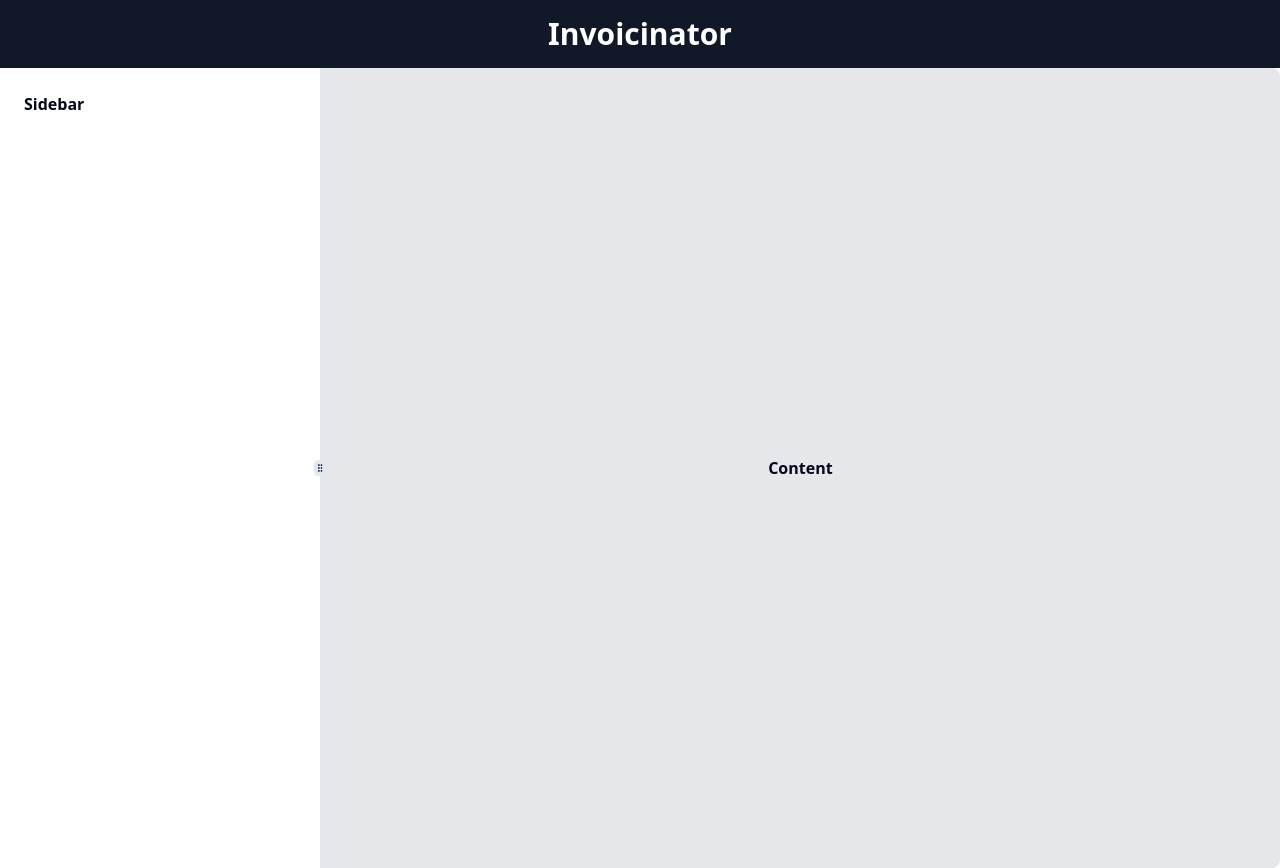
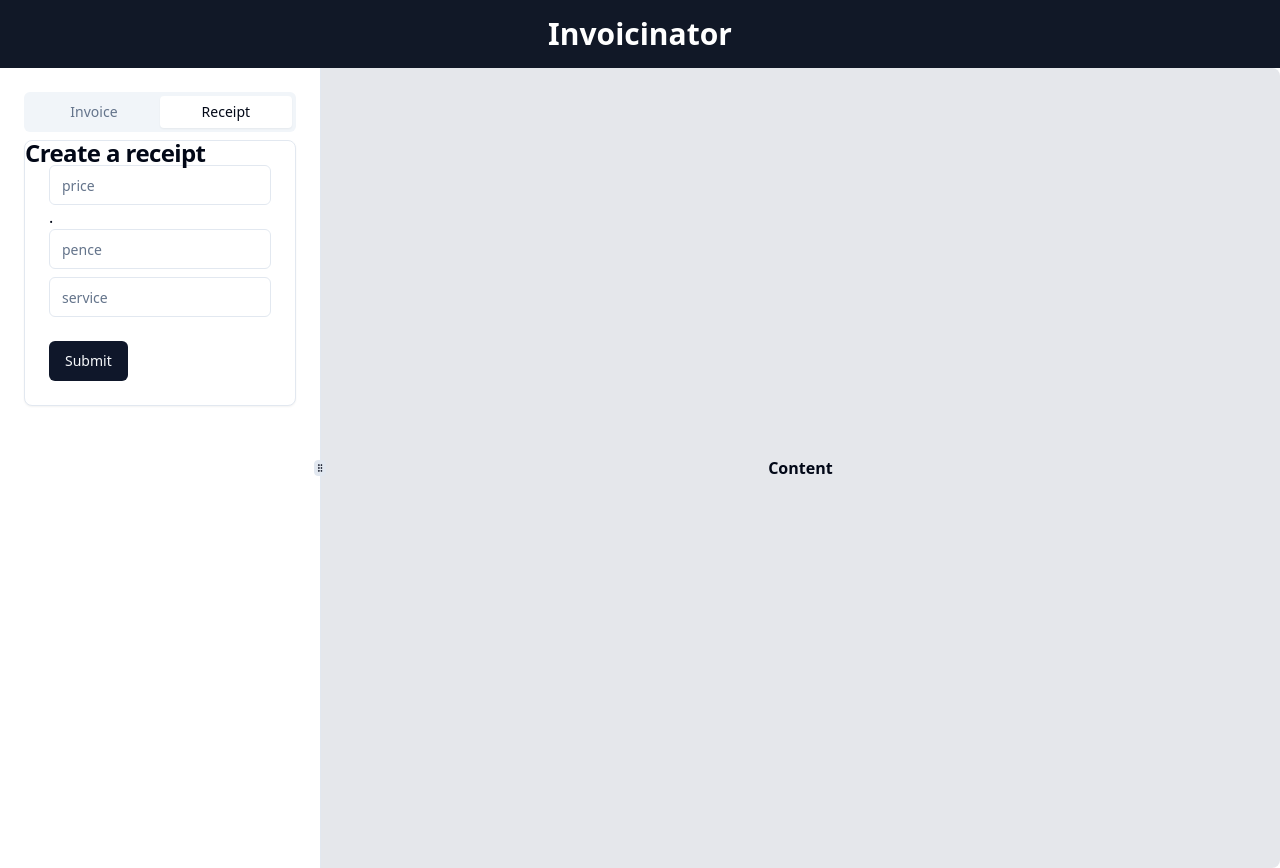
Before and after one commit to vivizuma/invoicinator, a React (Vite) app: page / in a window 1280 px wide. Built offline with nearby package versions, Linux system fonts and the light colour scheme.

Commit message:
created tabs for invoice / receipts in sidebar

```diff
--- a/package.json
+++ b/package.json
@@ -10,6 +10,9 @@
     "preview": "vite preview"
   },
   "dependencies": {
+    "@radix-ui/react-label": "^2.0.2",
+    "@radix-ui/react-slot": "^1.0.2",
+    "@radix-ui/react-tabs": "^1.0.4",
     "class-variance-authority": "^0.7.0",
     "clsx": "^2.1.0",
     "lucide-react": "^0.309.0",
--- a/src/components/ContentContainer.tsx
+++ b/src/components/ContentContainer.tsx
@@ -4,6 +4,7 @@ import {
   ResizablePanelGroup,
 } from "@/components/ui/resizable";
 
+import SidebarContainer from "./sidebar/SidebarContainer";
 export default function ContentContainer() {
   return (
     <>
@@ -14,7 +15,7 @@ export default function ContentContainer() {
         {/*LEFT PANEL */}
         <ResizablePanel defaultSize={25}>
           <div className="flex flex-h-full p-6">
-            <span className="font-semibold flex-col">Sidebar</span>
+            <SidebarContainer />
           </div>
         </ResizablePanel>
         {/*RIGHT PANEL*/}
--- /dev/null
+++ b/src/components/sidebar/InvoicePane.tsx
@@ -0,0 +1,31 @@
+import { Input } from "@/components/ui/input";
+import { Label } from "@/components/ui/label";
+
+function InvoicePane() {
+  return (
+    <>
+      <div className="py-4">
+        <Label htmlFor="amountdue">Amount due</Label>
+        <Input
+          id="amount-due"
+          type="number"
+          maxLength={99999999999999}
+          placeholder="00.00"
+        />
+      </div>
+      <div className="py-4">
+        <Label htmlFor="service">Product/Service</Label>
+        <Input id="new" type="password" />
+      </div>
+
+      <div className="py-4">
+        <Input id="name" defaultValue="Pedro Duarte" />
+      </div>
+      <div className="py-4">
+        <Input id="username" defaultValue="@peduarte" />
+      </div>
+    </>
+  );
+}
+
+export default InvoicePane;
--- /dev/null
+++ b/src/components/sidebar/RecieptPane.tsx
@@ -0,0 +1,18 @@
+import { useState } from "react";
+import { Input } from "@/components/ui/input";
+
+function ReceiptPane() {
+  return (
+    <>
+      <div>
+        <Input placeholder="price" />
+        <div> . </div>
+        <Input placeholder="pence" />
+      </div>
+
+      <Input placeholder="service" />
+    </>
+  );
+}
+
+export default ReceiptPane;
--- /dev/null
+++ b/src/components/sidebar/SidebarContainer.tsx
@@ -0,0 +1,49 @@
+import { Tabs, TabsContent, TabsList, TabsTrigger } from "@/components/ui/tabs";
+import ReceiptPane from "./RecieptPane";
+import InvoicePane from "./InvoicePane";
+import {
+  Card,
+  CardContent,
+  CardDescription,
+  CardFooter,
+  CardHeader,
+  CardTitle,
+} from "@/components/ui/card";
+import { Button } from "@/components/ui/button";
+
+function SidebarContainer() {
+  return (
+    <Tabs defaultValue="receipt" className="w-[400px]">
+      <TabsList className="grid grid-cols-2 w-full">
+        <TabsTrigger value="invoice">Invoice</TabsTrigger>
+        <TabsTrigger value="receipt">Receipt</TabsTrigger>
+      </TabsList>
+
+      <TabsContent value="invoice">
+        <Card>
+          <CardHeader>
+            <CardTitle>Generate Invoice</CardTitle>
+            <CardDescription></CardDescription>
+          </CardHeader>
+          <CardContent>
+            <InvoicePane />
+          </CardContent>
+        </Card>
+      </TabsContent>
+      <TabsContent value="receipt">
+        <Card>
+          <CardTitle>Create a receipt</CardTitle>
+          <CardContent className="space-y-2">
+            <ReceiptPane />
+          </CardContent>
+
+          <CardFooter>
+            <Button>Submit</Button>
+          </CardFooter>
+        </Card>
+      </TabsContent>
+    </Tabs>
+  );
+}
+
+export default SidebarContainer;
--- a/src/components/tests/State.tsx
+++ b/src/components/tests/State.tsx
@@ -1,12 +1,20 @@
-function Greeting() {
-  return <>Hekkis</>;
+import { useState } from "react";
+
+function Greeting(props) {
+  return <div>{props.isGreeting ? <div>Hello</div> : <div>Goodbye.</div>}</div>;
 }
+
 function SideBarContent() {
-  const isGreeting = true;
+  const [isGreeting, setIsGreeting] = useState(true);
+  function toggleGreeting() {
+    setIsGreeting((prevIsGreeting) => !prevIsGreeting);
+  }
   return (
     <div>
-      <h1>My Component Example</h1>
-      <Greeting />
+      <button className="bg-slate-200" onClick={toggleGreeting}>
+        Toggle
+      </button>
+      <Greeting isGreeting={isGreeting} />
     </div>
   );
 }
--- /dev/null
+++ b/src/components/ui/button.tsx
@@ -0,0 +1,56 @@
+import * as React from "react"
+import { Slot } from "@radix-ui/react-slot"
+import { cva, type VariantProps } from "class-variance-authority"
+
+import { cn } from "@/lib/utils"
+
+const buttonVariants = cva(
+  "inline-flex items-center justify-center whitespace-nowrap rounded-md text-sm font-medium ring-offset-background transition-colors focus-visible:outline-none focus-visible:ring-2 focus-visible:ring-ring focus-visible:ring-offset-2 disabled:pointer-events-none disabled:opacity-50",
+  {
+    variants: {
+      variant: {
+        default: "bg-primary text-primary-foreground hover:bg-primary/90",
+        destructive:
+          "bg-destructive text-destructive-foreground hover:bg-destructive/90",
+        outline:
+          "border border-input bg-background hover:bg-accent hover:text-accent-foreground",
+        secondary:
+          "bg-secondary text-secondary-foreground hover:bg-secondary/80",
+        ghost: "hover:bg-accent hover:text-accent-foreground",
+        link: "text-primary underline-offset-4 hover:underline",
+      },
+      size: {
+        default: "h-10 px-4 py-2",
+        sm: "h-9 rounded-md px-3",
+        lg: "h-11 rounded-md px-8",
+        icon: "h-10 w-10",
+      },
+    },
+    defaultVariants: {
+      variant: "default",
+      size: "default",
+    },
+  }
+)
+
+export interface ButtonProps
+  extends React.ButtonHTMLAttributes<HTMLButtonElement>,
+    VariantProps<typeof buttonVariants> {
+  asChild?: boolean
+}
+
+const Button = React.forwardRef<HTMLButtonElement, ButtonProps>(
+  ({ className, variant, size, asChild = false, ...props }, ref) => {
+    const Comp = asChild ? Slot : "button"
+    return (
+      <Comp
+        className={cn(buttonVariants({ variant, size, className }))}
+        ref={ref}
+        {...props}
+      />
+    )
+  }
+)
+Button.displayName = "Button"
+
+export { Button, buttonVariants }
--- /dev/null
+++ b/src/components/ui/card.tsx
@@ -0,0 +1,79 @@
+import * as React from "react"
+
+import { cn } from "@/lib/utils"
+
+const Card = React.forwardRef<
+  HTMLDivElement,
+  React.HTMLAttributes<HTMLDivElement>
+>(({ className, ...props }, ref) => (
+  <div
+    ref={ref}
+    className={cn(
+      "rounded-lg border bg-card text-card-foreground shadow-sm",
+      className
+    )}
+    {...props}
+  />
+))
+Card.displayName = "Card"
+
+const CardHeader = React.forwardRef<
+  HTMLDivElement,
+  React.HTMLAttributes<HTMLDivElement>
+>(({ className, ...props }, ref) => (
+  <div
+    ref={ref}
+    className={cn("flex flex-col space-y-1.5 p-6", className)}
+    {...props}
+  />
+))
+CardHeader.displayName = "CardHeader"
+
+const CardTitle = React.forwardRef<
+  HTMLParagraphElement,
+  React.HTMLAttributes<HTMLHeadingElement>
+>(({ className, ...props }, ref) => (
+  <h3
+    ref={ref}
+    className={cn(
+      "text-2xl font-semibold leading-none tracking-tight",
+      className
+    )}
+    {...props}
+  />
+))
+CardTitle.displayName = "CardTitle"
+
+const CardDescription = React.forwardRef<
+  HTMLParagraphElement,
+  React.HTMLAttributes<HTMLParagraphElement>
+>(({ className, ...props }, ref) => (
+  <p
+    ref={ref}
+    className={cn("text-sm text-muted-foreground", className)}
+    {...props}
+  />
+))
+CardDescription.displayName = "CardDescription"
+
+const CardContent = React.forwardRef<
+  HTMLDivElement,
+  React.HTMLAttributes<HTMLDivElement>
+>(({ className, ...props }, ref) => (
+  <div ref={ref} className={cn("p-6 pt-0", className)} {...props} />
+))
+CardContent.displayName = "CardContent"
+
+const CardFooter = React.forwardRef<
+  HTMLDivElement,
+  React.HTMLAttributes<HTMLDivElement>
+>(({ className, ...props }, ref) => (
+  <div
+    ref={ref}
+    className={cn("flex items-center p-6 pt-0", className)}
+    {...props}
+  />
+))
+CardFooter.displayName = "CardFooter"
+
+export { Card, CardHeader, CardFooter, CardTitle, CardDescription, CardContent }
--- /dev/null
+++ b/src/components/ui/label.tsx
@@ -0,0 +1,24 @@
+import * as React from "react"
+import * as LabelPrimitive from "@radix-ui/react-label"
+import { cva, type VariantProps } from "class-variance-authority"
+
+import { cn } from "@/lib/utils"
+
+const labelVariants = cva(
+  "text-sm font-medium leading-none peer-disabled:cursor-not-allowed peer-disabled:opacity-70"
+)
+
+const Label = React.forwardRef<
+  React.ElementRef<typeof LabelPrimitive.Root>,
+  React.ComponentPropsWithoutRef<typeof LabelPrimitive.Root> &
+    VariantProps<typeof labelVariants>
+>(({ className, ...props }, ref) => (
+  <LabelPrimitive.Root
+    ref={ref}
+    className={cn(labelVariants(), className)}
+    {...props}
+  />
+))
+Label.displayName = LabelPrimitive.Root.displayName
+
+export { Label }
--- /dev/null
+++ b/src/components/ui/tabs.tsx
@@ -0,0 +1,53 @@
+import * as React from "react"
+import * as TabsPrimitive from "@radix-ui/react-tabs"
+
+import { cn } from "@/lib/utils"
+
+const Tabs = TabsPrimitive.Root
+
+const TabsList = React.forwardRef<
+  React.ElementRef<typeof TabsPrimitive.List>,
+  React.ComponentPropsWithoutRef<typeof TabsPrimitive.List>
+>(({ className, ...props }, ref) => (
+  <TabsPrimitive.List
+    ref={ref}
+    className={cn(
+      "inline-flex h-10 items-center justify-center rounded-md bg-muted p-1 text-muted-foreground",
+      className
+    )}
+    {...props}
+  />
+))
+TabsList.displayName = TabsPrimitive.List.displayName
+
+const TabsTrigger = React.forwardRef<
+  React.ElementRef<typeof TabsPrimitive.Trigger>,
+  React.ComponentPropsWithoutRef<typeof TabsPrimitive.Trigger>
+>(({ className, ...props }, ref) => (
+  <TabsPrimitive.Trigger
+    ref={ref}
+    className={cn(
+      "inline-flex items-center justify-center whitespace-nowrap rounded-sm px-3 py-1.5 text-sm font-medium ring-offset-background transition-all focus-visible:outline-none focus-visible:ring-2 focus-visible:ring-ring focus-visible:ring-offset-2 disabled:pointer-events-none disabled:opacity-50 data-[state=active]:bg-background data-[state=active]:text-foreground data-[state=active]:shadow-sm",
+      className
+    )}
+    {...props}
+  />
+))
+TabsTrigger.displayName = TabsPrimitive.Trigger.displayName
+
+const TabsContent = React.forwardRef<
+  React.ElementRef<typeof TabsPrimitive.Content>,
+  React.ComponentPropsWithoutRef<typeof TabsPrimitive.Content>
+>(({ className, ...props }, ref) => (
+  <TabsPrimitive.Content
+    ref={ref}
+    className={cn(
+      "mt-2 ring-offset-background focus-visible:outline-none focus-visible:ring-2 focus-visible:ring-ring focus-visible:ring-offset-2",
+      className
+    )}
+    {...props}
+  />
+))
+TabsContent.displayName = TabsPrimitive.Content.displayName
+
+export { Tabs, TabsList, TabsTrigger, TabsContent }
```
Also changed, not shown: 1 other file (tests, documents, lock files or other folders).
